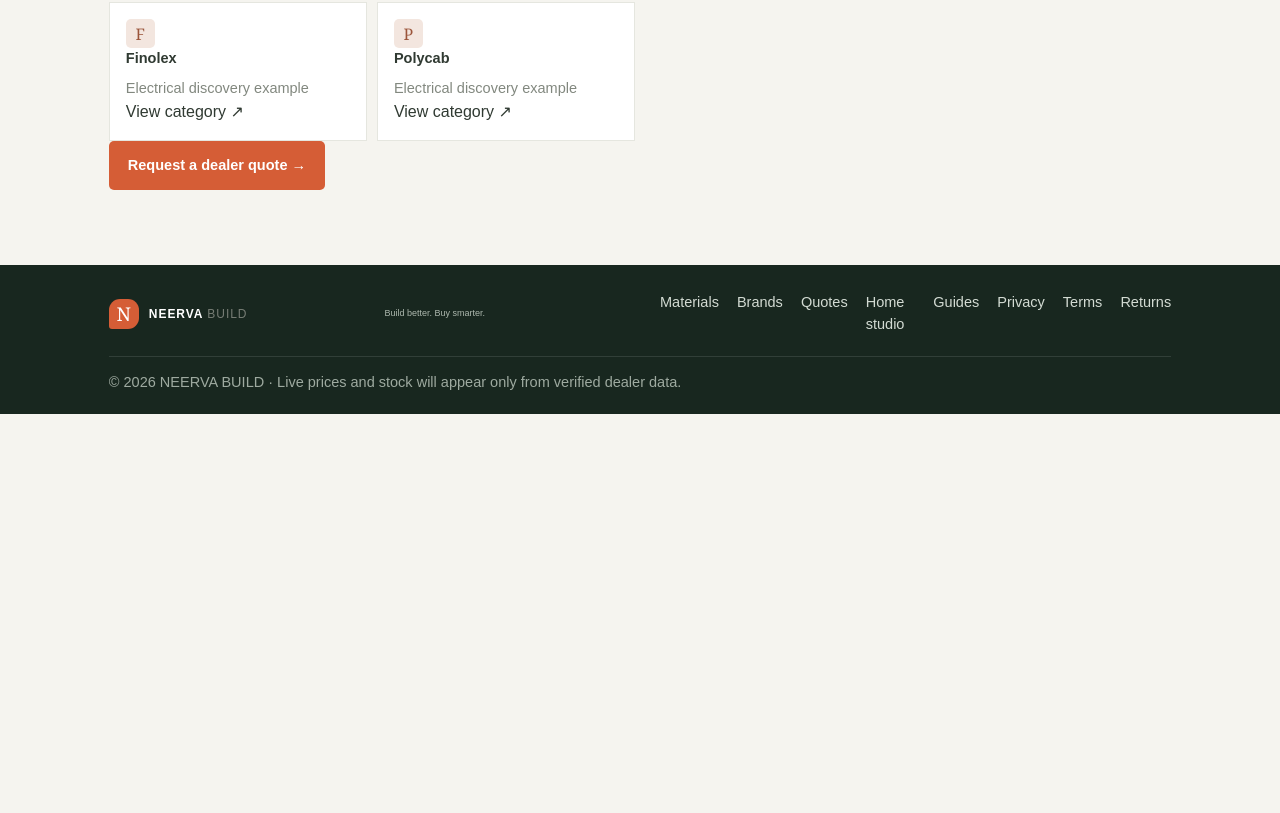
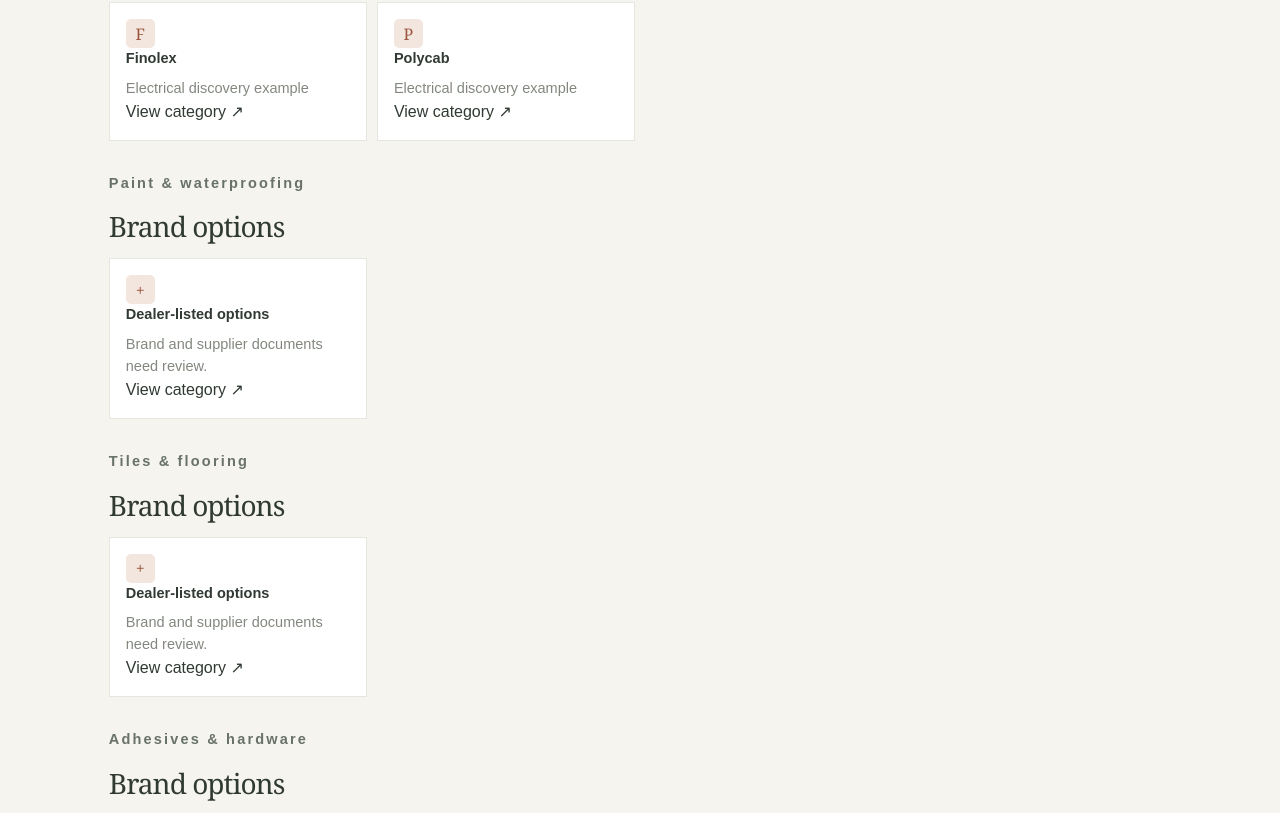
Before and after one commit to Neurolink-X/neerva-build, a Next.js app: page /brands in a window 1280 px wide. Shown: the part 1888-2701 px from the top of the page. Before the commit the page ends 2302 px from the top, so only its background shows below. Built offline with nearby package versions, Linux system fonts and the light colour scheme; no server answers.

Commit message:
feat(catalog): expand nine material categories and manufacturer-reference discovery with SKU/image evidence gates

```diff
--- a/package.json
+++ b/package.json
@@ -9,7 +9,7 @@
     "start": "next start",
     "lint": "eslint .",
     "typecheck": "tsc --noEmit",
-    "test": "node --experimental-strip-types --test src/modules/calculator/units.test.ts src/modules/observability/incidents.test.ts src/modules/pricing/public-price.test.ts src/modules/rfq/schema.test.ts src/modules/blog/articles.test.ts src/modules/studio/library.test.ts src/modules/studio/geometry.test.ts src/modules/dealers/onboarding.test.ts scripts/release/recovery.test.ts src/modules/studio/fit.test.ts src/modules/studio/migration.test.ts src/modules/studio/asset-manifest.test.ts src/modules/studio/city-regulations.test.ts src/modules/studio/area.test.ts src/modules/studio/mask-editor.test.ts src/modules/catalog/planning-list.test.ts src/modules/identity/permissions.test.ts scripts/release/contract.test.mjs src/modules/seo/indexing.test.ts src/modules/identity/dealer-tenant-access.test.ts src/modules/rfq/intake-status.test.ts src/modules/studio/plan-model.test.ts src/modules/studio/plan-model-adapter.test.ts src/modules/studio/plan-coordinate.test.ts src/modules/studio/plan-ledger.test.ts src/modules/studio/design-publication.test.ts src/modules/studio/facade-drafts.test.ts src/modules/studio/orientation.test.ts",
+    "test": "node --experimental-strip-types --test src/modules/calculator/units.test.ts src/modules/observability/incidents.test.ts src/modules/pricing/public-price.test.ts src/modules/rfq/schema.test.ts src/modules/blog/articles.test.ts src/modules/studio/library.test.ts src/modules/studio/geometry.test.ts src/modules/dealers/onboarding.test.ts scripts/release/recovery.test.ts src/modules/studio/fit.test.ts src/modules/studio/migration.test.ts src/modules/studio/asset-manifest.test.ts src/modules/studio/city-regulations.test.ts src/modules/studio/area.test.ts src/modules/studio/mask-editor.test.ts src/modules/catalog/planning-list.test.ts src/modules/identity/permissions.test.ts scripts/release/contract.test.mjs src/modules/seo/indexing.test.ts src/modules/identity/dealer-tenant-access.test.ts src/modules/rfq/intake-status.test.ts src/modules/studio/plan-model.test.ts src/modules/studio/plan-model-adapter.test.ts src/modules/studio/plan-coordinate.test.ts src/modules/studio/plan-ledger.test.ts src/modules/studio/design-publication.test.ts src/modules/studio/facade-drafts.test.ts src/modules/studio/orientation.test.ts src/modules/catalog/discovery.test.ts",
     "release:verify": "node scripts/release/production-gate.mjs --check"
   },
   "dependencies": {
--- a/src/modules/catalog/catalog.ts
+++ b/src/modules/catalog/catalog.ts
@@ -4,7 +4,7 @@ export type CatalogCategory = {
   titleHi: string;
   description: string;
   quoteOnly: boolean;
-  icon: "steel" | "cement" | "brick" | "pipe" | "electric" | "aggregate";
+  icon: "steel" | "cement" | "brick" | "pipe" | "electric" | "aggregate" | "paint" | "tile" | "hardware";
 };
 
 export const catalogCategories: CatalogCategory[] = [
@@ -13,7 +13,10 @@ export const catalogCategories: CatalogCategory[] = [
   { slug: "bricks-blocks", title: "Bricks & blocks", titleHi: "ईंट और ब्लॉक", description: "Clay, fly ash, AAC and concrete formats", quoteOnly: false, icon: "brick" },
   { slug: "plumbing", title: "Pipes & plumbing", titleHi: "पाइप और प्लंबिंग", description: "Pipe material, size, pressure class and fittings", quoteOnly: false, icon: "pipe" },
   { slug: "electrical", title: "Electrical & hardware", titleHi: "इलेक्ट्रिकल और हार्डवेयर", description: "Conduits, wires, fittings and site essentials", quoteOnly: false, icon: "electric" },
-  { slug: "aggregates", title: "Balu, morang & aggregates", titleHi: "बालू, मौरंग और एग्रीगेट", description: "Share your site and quantity for a private quote", quoteOnly: true, icon: "aggregate" },
+  { slug: "aggregates", title: "Balu, morang & aggregates", titleHi: "बालू, मौरंग और एग्रीगेट", description: "Specify grade, source, bulk quantity and vehicle/unloading access", quoteOnly: true, icon: "aggregate" },
+  { slug: "paint", title: "Paint & waterproofing", titleHi: "पेंट व वॉटरप्रूफिंग", description: "Primer, emulsion, putty, waterproofing and finish systems", quoteOnly: false, icon: "paint" },
+  { slug: "tiles", title: "Tiles & flooring", titleHi: "टाइल्स व फ्लोरिंग", description: "Material, finish, slip grade, size and box coverage", quoteOnly: false, icon: "tile" },
+  { slug: "hardware", title: "Adhesives & hardware", titleHi: "एडहेसिव व हार्डवेयर", description: "Tile adhesives, fittings, door hinges and fixings", quoteOnly: false, icon: "hardware" },
 ];
 
 export function searchCategories(query: string, source: CatalogCategory[] = catalogCategories): CatalogCategory[] {
--- /dev/null
+++ b/src/modules/catalog/discovery.ts
@@ -0,0 +1,25 @@
+import type {DemoProduct} from "./marketplace.ts";
+export type ProductFilters={query:string;category:string;brand:string;gradeOrSize:string};
+export function productSearchText(p:DemoProduct):string{
+ return [p.name,p.brand,p.category,p.description,...p.specifications.flatMap(s=>[s.label,s.value])].join(" ").toLocaleLowerCase("en-IN");
+}
+export function productFacetValues(products:readonly DemoProduct[],category="all"){
+ const subset=products.filter(p=>category==="all"||p.category===category);
+ const brandOptions=[...new Set(subset.map(p=>p.brand))].sort((a,b)=>a.localeCompare(b));
+ const options=[...new Set(subset.flatMap(p=>p.specifications.filter(s=>/grade|diameter|nominal size|format|pack|size/i.test(s.label))
+  .map(s=>s.value)).filter(v=>v.length<=45))].sort();
+ return {brands:brandOptions,gradesAndSizes:options};
+}
+export function filterCatalog(products:readonly DemoProduct[],f:ProductFilters):DemoProduct[]{
+ const search=f.query.toLocaleLowerCase("en-IN").trim();
+ return products.filter(p=>
+  (f.category==="all"||p.category===f.category)&&
+  (f.brand==="all"||p.brand===f.brand)&&
+  (f.gradeOrSize==="all"||p.specifications.some(s=>s.value===f.gradeOrSize))&&
+  (!search||productSearchText(p).includes(search)));
+}
+export function productEvidence(p:DemoProduct):{exactSku:boolean;actualPhoto:boolean;inventoryVerified:boolean}{
+ return {exactSku:p.verification==="merchant_verified"&&Boolean(p.manufacturerSku),
+  actualPhoto:p.verification==="merchant_verified"&&p.imageVerified===true&&Boolean(p.images?.length),
+  inventoryVerified:false};
+}
--- a/src/modules/catalog/marketplace.ts
+++ b/src/modules/catalog/marketplace.ts
@@ -1,31 +1,46 @@
 import { catalogCategories } from "@/modules/catalog/catalog";
 
 export type DemoProduct = {
+  /** Photos only when uploaded and approved by an authorized dealer/admin. */
   images?: string[];
+  imageVerified?: boolean;
+  manufacturerReference?: string;
+  manufacturerSku?: string | null;
   slug: string;
   category: string;
   name: string;
   description: string;
   brand: string;
   specifications: { label: string; value: string }[];
+  /** Listing examples are not verified manufacturer SKUs, dealer stock or offers. */
+  verification: "reference" | "merchant_verified";
   quoteOnly?: boolean;
 };
 
 // Brand names and examples help discovery only. There is no claim of dealer
 // authorization, live inventory, certification, or a current selling price.
 export const demoProducts: DemoProduct[] = [
-  { slug: "fe-500d-tmt-12mm", category: "steel", name: "TMT bar · Fe 500D · 12 mm", description: "Illustrative product profile. Confirm the exact manufacturer range and test documents with the supplying dealer.", brand: "Tata Tiscon", specifications: [{ label: "Grade", value: "Fe 500D (verify SKU)" }, { label: "Diameter", value: "12 mm" }, { label: "Typical unit", value: "kg / quintal / tonne" }, { label: "Supply note", value: "Actual weight and bundle details must be confirmed" }] },
-  { slug: "fe-500d-tmt-10mm", category: "steel", name: "TMT bar · Fe 500D · 10 mm", description: "Compare the same grade and diameter across dealer offers before acceptance.", brand: "JSW Neosteel", specifications: [{ label: "Grade", value: "Fe 500D (verify SKU)" }, { label: "Diameter", value: "10 mm" }, { label: "Typical unit", value: "kg / quintal / tonne" }, { label: "Supply note", value: "Theoretical weight is not actual weighed supply" }] },
-  { slug: "ppc-cement-50kg", category: "cement", name: "PPC cement · 50 kg bag", description: "Confirm product type, grade, packing and fresh stock for the selected brand.", brand: "UltraTech", specifications: [{ label: "Type", value: "PPC (verify product range)" }, { label: "Pack size", value: "50 kg, where applicable" }, { label: "Typical unit", value: "bag" }, { label: "Storage", value: "Keep dry and follow manufacturer guidance" }] },
-  { slug: "opc-cement-53-grade", category: "cement", name: "OPC cement · 53 grade", description: "A discovery example only; confirm the actual brand SKU, suitability and documents.", brand: "ACC", specifications: [{ label: "Type", value: "OPC (verify product range)" }, { label: "Grade", value: "53 grade (verify SKU)" }, { label: "Typical unit", value: "50 kg bag, where applicable" }, { label: "Selection", value: "Use product documents and professional advice" }] },
-  { slug: "aac-block-600x200", category: "bricks-blocks", name: "AAC block · 600 × 200 mm", description: "Check thickness, density, strength data and local delivery/breakage terms.", brand: "Dealer-listed brand", specifications: [{ label: "Format", value: "AAC block" }, { label: "Face size", value: "Illustrative 600 × 200 mm" }, { label: "Typical unit", value: "piece / cubic metre" }, { label: "Delivery", value: "Pallet and shortage terms need confirmation" }] },
-  { slug: "red-clay-brick", category: "bricks-blocks", name: "Red clay brick", description: "Ask for actual dimensions, strength attributes and shortage/breakage policy.", brand: "Local manufacturer", specifications: [{ label: "Material", value: "Fired clay" }, { label: "Dimensions", value: "Confirm supplied batch" }, { label: "Typical unit", value: "piece / thousand pieces" }, { label: "Delivery", value: "Vehicle quantity and unloading need confirmation" }] },
-  { slug: "cpvc-pipe-25mm", category: "plumbing", name: "CPVC pipe · 25 mm", description: "Match nominal size, schedule/pressure class and compatible fittings.", brand: "Astral", specifications: [{ label: "Material", value: "CPVC (verify application)" }, { label: "Nominal size", value: "25 mm" }, { label: "Pressure class", value: "Confirm SKU marking" }, { label: "Typical unit", value: "length / piece" }] },
-  { slug: "upvc-pipe-110mm", category: "plumbing", name: "uPVC drainage pipe · 110 mm", description: "Confirm wall thickness, standard marking and compatible fittings.", brand: "Supreme", specifications: [{ label: "Material", value: "uPVC" }, { label: "Nominal size", value: "110 mm" }, { label: "Application", value: "Drainage; verify exact SKU" }, { label: "Typical unit", value: "length / piece" }] },
-  { slug: "frls-wire-15sqmm", category: "electrical", name: "FRLS wire · 1.5 sq mm", description: "Check copper/aluminium conductor, insulation, length and relevant approval marks.", brand: "Polycab", specifications: [{ label: "Type", value: "FRLS (verify exact range)" }, { label: "Conductor size", value: "1.5 sq mm" }, { label: "Typical unit", value: "coil / metre" }, { label: "Safety", value: "Use a qualified electrician and product documentation" }] },
-  { slug: "conduit-pipe-20mm", category: "electrical", name: "Electrical conduit · 20 mm", description: "Confirm material, wall thickness, length and compatible accessories.", brand: "Finolex", specifications: [{ label: "Type", value: "Conduit (verify SKU)" }, { label: "Nominal size", value: "20 mm" }, { label: "Typical unit", value: "length / bundle" }, { label: "Compatibility", value: "Check bends, couplers and junction boxes" }] },
-  { slug: "river-sand-bulk", category: "aggregates", name: "Sand / balu · bulk request", description: "No public fixed rate. Ask for a private quote with location, quantity and transport terms.", brand: "Dealer response required", specifications: [{ label: "Material", value: "Specify source/type and intended use" }, { label: "Quantity", value: "Truck / cubic metre / other agreed unit" }, { label: "Delivery", value: "Pincode, freight and schedule to be confirmed" }, { label: "Before acceptance", value: "Review all charges and applicable documents" }], quoteOnly: true },
-  { slug: "crushed-aggregate-bulk", category: "aggregates", name: "Crushed aggregate · bulk request", description: "No public fixed rate. Confirm aggregate size, quantity, freight and required documents.", brand: "Dealer response required", specifications: [{ label: "Material", value: "Specify size/grade" }, { label: "Quantity", value: "Truck / tonne / cubic metre" }, { label: "Delivery", value: "Confirm vehicle, access and unloading" }, { label: "Before acceptance", value: "Review final itemized quote" }], quoteOnly: true },
+  { verification: "reference", slug: "fe-500d-tmt-12mm", category: "steel", name: "TMT bar · Fe 500D · 12 mm", description: "Illustrative product profile. Confirm the exact manufacturer range and test documents with the supplying dealer.", brand: "Tata Tiscon", specifications: [{ label: "Grade", value: "Fe 500D (verify SKU)" }, { label: "Diameter", value: "12 mm" }, { label: "Typical unit", value: "kg / quintal / tonne" }, { label: "Supply note", value: "Actual weight and bundle details must be confirmed" }] },
+  { verification: "reference", slug: "fe-500d-tmt-10mm", category: "steel", name: "TMT bar · Fe 500D · 10 mm", description: "Compare the same grade and diameter across dealer offers before acceptance.", brand: "JSW Neosteel", specifications: [{ label: "Grade", value: "Fe 500D (verify SKU)" }, { label: "Diameter", value: "10 mm" }, { label: "Typical unit", value: "kg / quintal / tonne" }, { label: "Supply note", value: "Theoretical weight is not actual weighed supply" }] },
+  { verification: "reference", slug: "ppc-cement-50kg", category: "cement", name: "PPC cement · 50 kg bag", description: "Confirm product type, grade, packing and fresh stock for the selected brand.", brand: "UltraTech", specifications: [{ label: "Type", value: "PPC (verify product range)" }, { label: "Pack size", value: "50 kg, where applicable" }, { label: "Typical unit", value: "bag" }, { label: "Storage", value: "Keep dry and follow manufacturer guidance" }] },
+  { verification: "reference", slug: "opc-cement-53-grade", category: "cement", name: "OPC cement · 53 grade", description: "A discovery example only; confirm the actual brand SKU, suitability and documents.", brand: "ACC", specifications: [{ label: "Type", value: "OPC (verify product range)" }, { label: "Grade", value: "53 grade (verify SKU)" }, { label: "Typical unit", value: "50 kg bag, where applicable" }, { label: "Selection", value: "Use product documents and professional advice" }] },
+  { verification: "reference", slug: "aac-block-600x200", category: "bricks-blocks", name: "AAC block · 600 × 200 mm", description: "Check thickness, density, strength data and local delivery/breakage terms.", brand: "Dealer-listed brand", specifications: [{ label: "Format", value: "AAC block" }, { label: "Face size", value: "Illustrative 600 × 200 mm" }, { label: "Typical unit", value: "piece / cubic metre" }, { label: "Delivery", value: "Pallet and shortage terms need confirmation" }] },
+  { verification: "reference", slug: "red-clay-brick", category: "bricks-blocks", name: "Red clay brick", description: "Ask for actual dimensions, strength attributes and shortage/breakage policy.", brand: "Local manufacturer", specifications: [{ label: "Material", value: "Fired clay" }, { label: "Dimensions", value: "Confirm supplied batch" }, { label: "Typical unit", value: "piece / thousand pieces" }, { label: "Delivery", value: "Vehicle quantity and unloading need confirmation" }] },
+  { verification: "reference", slug: "cpvc-pipe-25mm", category: "plumbing", name: "CPVC pipe · 25 mm", description: "Match nominal size, schedule/pressure class and compatible fittings.", brand: "Astral", specifications: [{ label: "Material", value: "CPVC (verify application)" }, { label: "Nominal size", value: "25 mm" }, { label: "Pressure class", value: "Confirm SKU marking" }, { label: "Typical unit", value: "length / piece" }] },
+  { verification: "reference", slug: "upvc-pipe-110mm", category: "plumbing", name: "uPVC drainage pipe · 110 mm", description: "Confirm wall thickness, standard marking and compatible fittings.", brand: "Supreme", specifications: [{ label: "Material", value: "uPVC" }, { label: "Nominal size", value: "110 mm" }, { label: "Application", value: "Drainage; verify exact SKU" }, { label: "Typical unit", value: "length / piece" }] },
+  { verification: "reference", slug: "frls-wire-15sqmm", category: "electrical", name: "FRLS wire · 1.5 sq mm", description: "Check copper/aluminium conductor, insulation, length and relevant approval marks.", brand: "Polycab", specifications: [{ label: "Type", value: "FRLS (verify exact range)" }, { label: "Conductor size", value: "1.5 sq mm" }, { label: "Typical unit", value: "coil / metre" }, { label: "Safety", value: "Use a qualified electrician and product documentation" }] },
+  { verification: "reference", slug: "conduit-pipe-20mm", category: "electrical", name: "Electrical conduit · 20 mm", description: "Confirm material, wall thickness, length and compatible accessories.", brand: "Finolex", specifications: [{ label: "Type", value: "Conduit (verify SKU)" }, { label: "Nominal size", value: "20 mm" }, { label: "Typical unit", value: "length / bundle" }, { label: "Compatibility", value: "Check bends, couplers and junction boxes" }] },
+  { verification: "reference", slug: "river-sand-bulk", category: "aggregates", name: "Sand / balu · bulk request", description: "No public fixed rate. Ask for a private quote with location, quantity and transport terms.", brand: "Dealer response required", specifications: [{ label: "Material", value: "Specify source/type and intended use" }, { label: "Quantity", value: "Truck / cubic metre / other agreed unit" }, { label: "Delivery", value: "Pincode, freight and schedule to be confirmed" }, { label: "Before acceptance", value: "Review all charges and applicable documents" }], quoteOnly: true },
+  { verification: "reference", slug: "crushed-aggregate-bulk", category: "aggregates", name: "Crushed aggregate · bulk request", description: "No public fixed rate. Confirm aggregate size, quantity, freight and required documents.", brand: "Dealer response required", specifications: [{ label: "Material", value: "Specify size/grade" }, { label: "Quantity", value: "Truck / tonne / cubic metre" }, { label: "Delivery", value: "Confirm vehicle, access and unloading" }, { label: "Before acceptance", value: "Review final itemized quote" }], quoteOnly: true },
+  { verification:"reference", slug:"tata-tiscon-550sd-range",category:"steel",name:"Tata Tiscon 550SD TMT rebar",brand:"Tata Tiscon",description:"Manufacturer has a 550SD TMT range; confirm diameter, BIS batch markings, official product identity, lengths and actual dealer supply.",manufacturerReference:"https://tatatiscon.co.in/tata-tiscon-550sd-tmt-rebar/",manufacturerSku:null,specifications:[{label:"Manufacturer range",value:"550SD"},{label:"Standards/grade",value:"Fe 550D; confirm mill test report"},{label:"Diameter",value:"Select exact size in dealer quotation"},{label:"Unit",value:"Kg or tonne; weighbridge proof where applicable"}] },
+  { verification:"reference", slug:"ultratech-ppc-range",category:"cement",name:"UltraTech Portland Pozzolana Cement (PPC)",brand:"UltraTech",description:"Reference to UltraTech PPC manufacturer range; verify original bag artwork, 50 kg pack marking, batch, date and delivery condition.",manufacturerReference:"https://www.ultratechcement.com/for-homebuilders/products/overview/ppc",manufacturerSku:null,specifications:[{label:"Cement type",value:"PPC (manufacturer range)"},{label:"Pack",value:"Confirm bag weight and genuine batch"},{label:"Freshness",value:"Inspect bag date and storage condition"},{label:"Typical unit",value:"bag"}] },
+  { verification:"reference", slug:"astral-cpvc-pro-range",category:"plumbing",name:"Astral CPVC PRO pipe system",brand:"Astral",description:"Real Astral CPVC PRO range reference. Confirm exact pipe size, pressure rating, class, original printed marking and fitting compatibility.",manufacturerReference:"https://www.astralpipes.com/plumbing-pipes-fittings/cpvc-pro-pipes/",manufacturerSku:null,specifications:[{label:"Product family",value:"CPVC PRO"},{label:"Nominal size",value:"Choose exact printed size"},{label:"Pressure / schedule",value:"Verify manufacturer variant"},{label:"Typical unit",value:"length / piece"}] },
+  { verification:"reference", slug:"emulsion-interior-brand-quote",category:"paint",name:"Interior emulsion paint · brand selection",brand:"Asian Paints / Berger / Nerolac",description:"Select manufacturer and interior/exterior purpose after verifying exact SKU, finish, shade card and product coverage with an approved seller.",manufacturerSku:null,specifications:[{label:"Finish",value:"Matte / sheen / washable (verify SKU)"},{label:"Pack",value:"Confirm litre pack size"},{label:"Colour",value:"Physical shade card required"},{label:"Estimate",value:"Coats, primer and surface preparation affect litres"}] },
+  { verification:"reference", slug:"exterior-waterproofing-system",category:"paint",name:"Terrace and exterior waterproofing system",brand:"Dr. Fixit / Asian Paints",description:"Describe substrate, wet area, coating compatibility and manufacturer instructions; product identification and quantity require site inspection.",manufacturerSku:null,specifications:[{label:"Application",value:"Terrace / bathroom / wall — specify"},{label:"Unit",value:"litre / kg by confirmed product"},{label:"System",value:"Primer, membrane, coatings may be separate"},{label:"Safety",value:"Follow data sheet and recommended contractor"}] },
+  { verification:"reference", slug:"vitrified-tile-600x600",category:"tiles",name:"Vitrified floor tile · 600 × 600 mm",brand:"Kajaria / Somany",description:"Generic size-and-material request; confirm exact collection, tile slip resistance, shade batch, rectification, thickness and boxes.",manufacturerSku:null,specifications:[{label:"Format",value:"600 × 600 mm reference format"},{label:"Surface",value:"Matte / glossy; manufacturer SKU needed"},{label:"Unit",value:"box / square foot"},{label:"Quantity",value:"Account for cutting waste and extra cartons"}] },
+  { verification:"reference", slug:"wall-tile-300x600",category:"tiles",name:"Ceramic wall tile · 300 × 600 mm",brand:"Somany / Orientbell",description:"Reference size only, not a guaranteed brand SKU. Check shade lot, thickness, breakage policy, grout and adhesive suitability.",manufacturerSku:null,specifications:[{label:"Size",value:"300 × 600 mm reference"},{label:"Unit",value:"box / square foot"},{label:"Finish",value:"Confirm finish and edge profile"}] },
+  { verification:"reference", slug:"tile-adhesive-c2",category:"hardware",name:"Tile adhesive · application-based",brand:"Roff / MYK Laticrete",description:"Select suitable adhesive class for the specific tile, substrate, wet area and local application conditions.",manufacturerSku:null,specifications:[{label:"Adhesive grade",value:"Confirm manufacturer's exact standard/class"},{label:"Unit",value:"bag"},{label:"Coverage",value:"Depends on trowel, substrate and tile"}] },
+  { verification:"reference", slug:"door-hinge-stainless-steel",category:"hardware",name:"Stainless steel door hinge · size selection",brand:"Godrej / Ebco",description:"Compare manufacturer, metal grade, load rating, hole pattern, bearing type and finish; exact variant pending verification.",manufacturerSku:null,specifications:[{label:"Material",value:"Stainless steel (confirm grade)"},{label:"Size",value:"4 in / 5 in reference options"},{label:"Unit",value:"piece / pair"},{label:"Compatibility",value:"Door thickness and loading require confirmation"}] },
 ];
 
 export const brandDirectory = [
```
Also changed, not shown: 1 other file (tests, documents, lock files or other folders).
